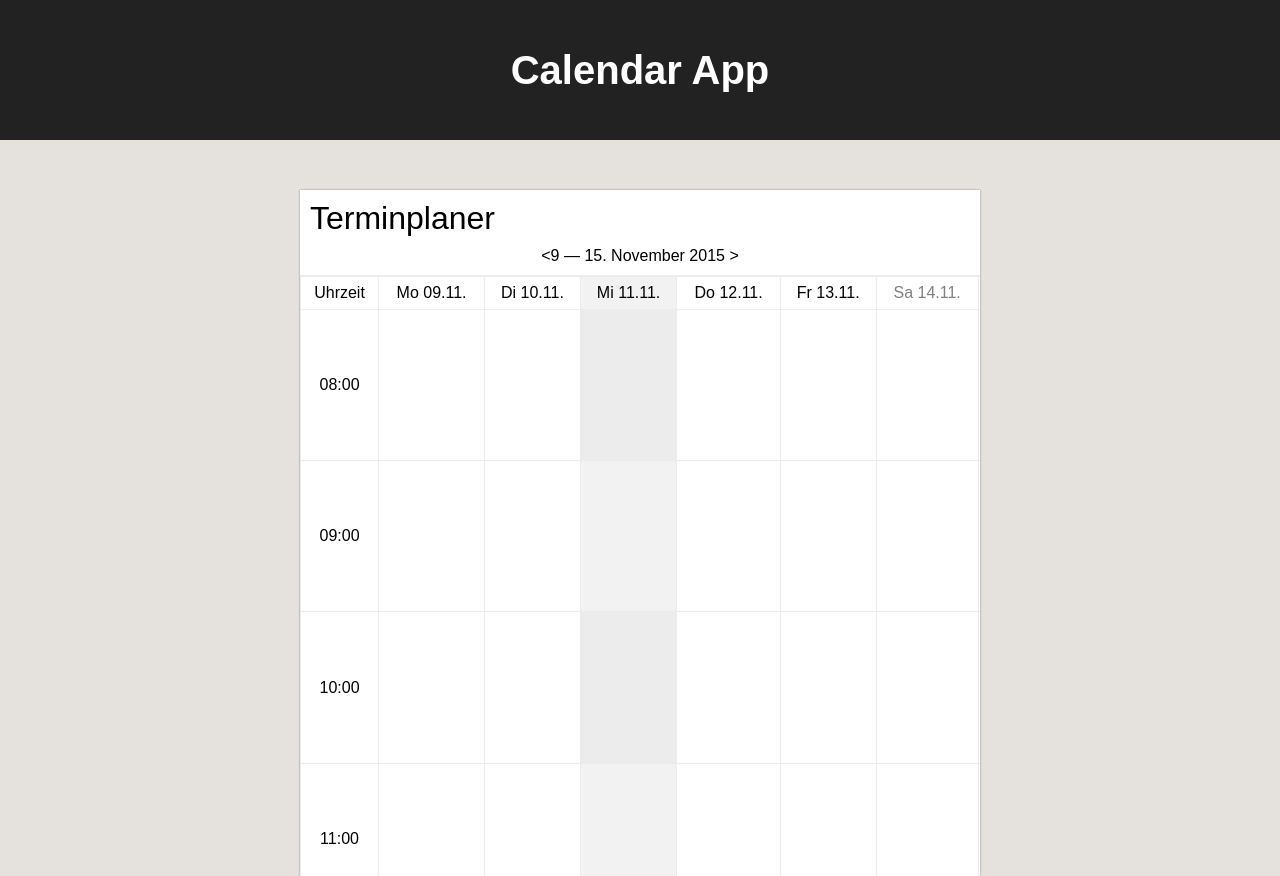
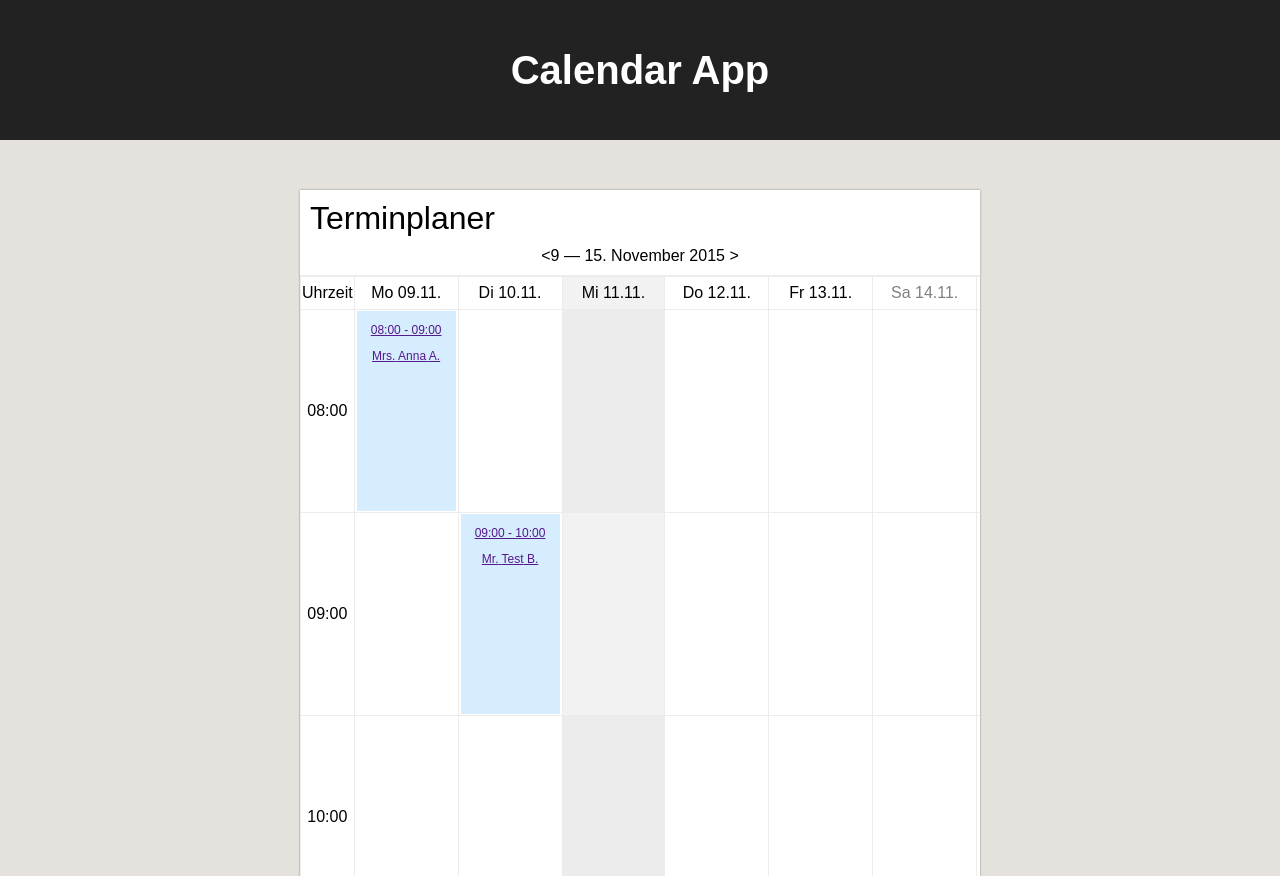
Before and after one commit to Marek294/calendar-app, a React (Create React App) app: page / in a window 1280 px wide. Built offline with nearby package versions, Linux system fonts and the light colour scheme.

Commit message:
add state and display events

```diff
--- a/src/components/Calendar/Body/CalendarBody.js
+++ b/src/components/Calendar/Body/CalendarBody.js
@@ -2,10 +2,11 @@ import React from "react";
 import Table from "../../Table/Table";
 import "./CalendarBody.css";
 
-const CalendarBody = () => {
+const CalendarBody = props => {
+  const { calendarData } = props;
   return (
     <div className="calendarBody">
-      <Table />
+      <Table calendarData={calendarData} />
     </div>
   );
 };
--- a/src/components/Calendar/Calendar.js
+++ b/src/components/Calendar/Calendar.js
@@ -4,11 +4,62 @@ import Body from "./Body/CalendarBody";
 import "./Calendar.css";
 
 class Calendar extends Component {
+  state = {
+    calendarData: [
+      {
+        id: 1,
+        doctor: {
+          account_id: 7,
+          id: 1,
+          title: "Blue Walker"
+        },
+        patient: {
+          id: 2,
+          salutation: "Mrs.",
+          firstname: "Anna",
+          lastname: "A.",
+          gender: 0,
+          notify_email: false,
+          notify_sms: false,
+          language: "de"
+        },
+        start_time: "2015-11-11 09:00:00",
+        end_time: "2015-11-11 10:00:00",
+        start_hour: 0,
+        day_number: 1
+      },
+      {
+        id: 2,
+        doctor: {
+          account_id: 7,
+          id: 1,
+          title: "Blue Walker"
+        },
+        patient: {
+          id: 2,
+          salutation: "Mr.",
+          firstname: "Test",
+          lastname: "B.",
+          gender: 0,
+          notify_email: false,
+          notify_sms: false,
+          language: "de"
+        },
+        start_time: "2015-11-11 09:00:00",
+        end_time: "2015-11-11 10:00:00",
+        start_hour: 1,
+        day_number: 2
+      }
+    ]
+  };
+
   render() {
+    const { calendarData } = this.state;
+
     return (
       <div className="calendar">
         <Header />
-        <Body />
+        <Body calendarData={calendarData} />
       </div>
     );
   }
--- a/src/components/Table/Body/Row/TableRow.css
+++ b/src/components/Table/Body/Row/TableRow.css
@@ -1,5 +1,10 @@
 td {
   border: 1px solid #edecec;
+}
+
+.bodyCell {
+  width: 500px;
+  height: 200px;
 }
 
 tr:nth-child(even) .row__active {
--- a/src/components/Table/Body/Row/TableRow.js
+++ b/src/components/Table/Body/Row/TableRow.js
@@ -1,19 +1,28 @@
 import React from "react";
+import Event from "../../Event/Event";
 
 import "./TableRow.css";
 
 const TableRow = props => {
-  const { time } = props;
+  const { time, events } = props;
+  console.log(events);
   return (
     <tr className="row">
       <td className="row__hour">{time}</td>
-      <td />
-      <td />
-      <td className="row__active" />
-      <td />
-      <td />
-      <td />
-      <td />
+
+      {[1, 2, 3, 4, 5, 6, 7].map(day_number => {
+        const event = events.find(event => event.day_number === day_number);
+
+        const displayEvent = event ? <Event event={event} /> : null;
+
+        if (day_number === 3)
+          return <td key={day_number} className="bodyCell row__active" />;
+        return (
+          <td className="bodyCell" key={day_number}>
+            {displayEvent}
+          </td>
+        );
+      })}
     </tr>
   );
 };
--- a/src/components/Table/Body/TableBody.js
+++ b/src/components/Table/Body/TableBody.js
@@ -1,7 +1,11 @@
 import React from "react";
 import TableRow from "./Row/TableRow";
 
-const TableBody = () => {
+const filterData = (calendarData, start_hour) =>
+  calendarData.filter(item => item.start_hour === start_hour);
+
+const TableBody = props => {
+  const { calendarData } = props;
   return (
     <tbody>
       {[
@@ -18,7 +22,9 @@ const TableBody = () => {
         "18:00",
         "19:00",
         "20:00"
-      ].map((time, i) => <TableRow key={i} time={time} />)}
+      ].map((time, i) => (
+        <TableRow key={i} time={time} events={filterData(calendarData, i)} />
+      ))}
     </tbody>
   );
 };
--- /dev/null
+++ b/src/components/Table/Event/Event.css
@@ -0,0 +1,9 @@
+.event {
+  height: 100%;
+  border: 1px solid white;
+  font-size: 0.75em;
+}
+
+.past {
+  background: #d6ecff;
+}
--- /dev/null
+++ b/src/components/Table/Event/Event.js
@@ -0,0 +1,29 @@
+import React from "react";
+import "./Event.css";
+
+const getHour = hour => {
+  const timeHour = hour + 8;
+  const from = timeHour >= 10 ? `${timeHour}:00` : `0${timeHour}:00`;
+  const to = timeHour + 1 >= 10 ? `${timeHour + 1}:00` : `0${timeHour + 1}:00`;
+
+  return `${from} - ${to}`;
+};
+
+const Event = props => {
+  const { event } = props;
+  const { patient, start_hour } = event;
+
+  return (
+    <a href="">
+      <div className="event q4 past">
+        <p className="hours">{getHour(start_hour)}</p>
+        <p className="description">
+          {patient.salutation} {patient.firstname} {patient.lastname}
+        </p>
+        <span className="icon" />
+      </div>
+    </a>
+  );
+};
+
+export default Event;
--- a/src/components/Table/Table.css
+++ b/src/components/Table/Table.css
@@ -1,5 +1,4 @@
 .table {
   border-collapse: collapse;
   width: 781px;
-  height: 2000px;
 }
--- a/src/components/Table/Table.js
+++ b/src/components/Table/Table.js
@@ -5,10 +5,11 @@ import "./Table.css";
 
 class Table extends Component {
   render() {
+    const { calendarData } = this.props;
     return (
       <table className="table">
         <Header />
-        <Body />
+        <Body calendarData={calendarData} />
       </table>
     );
   }
```
